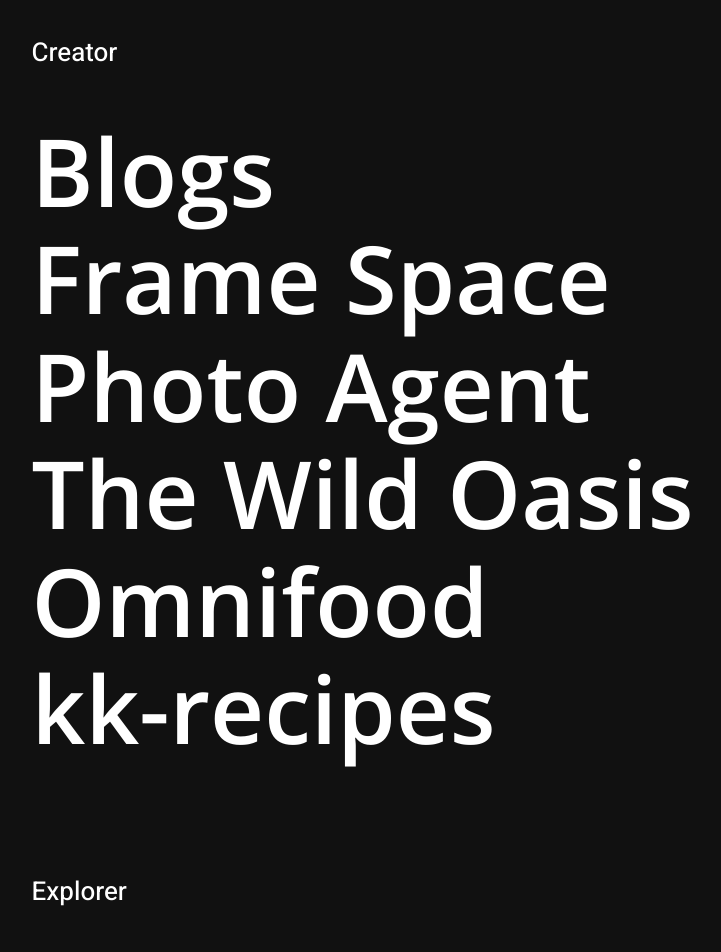
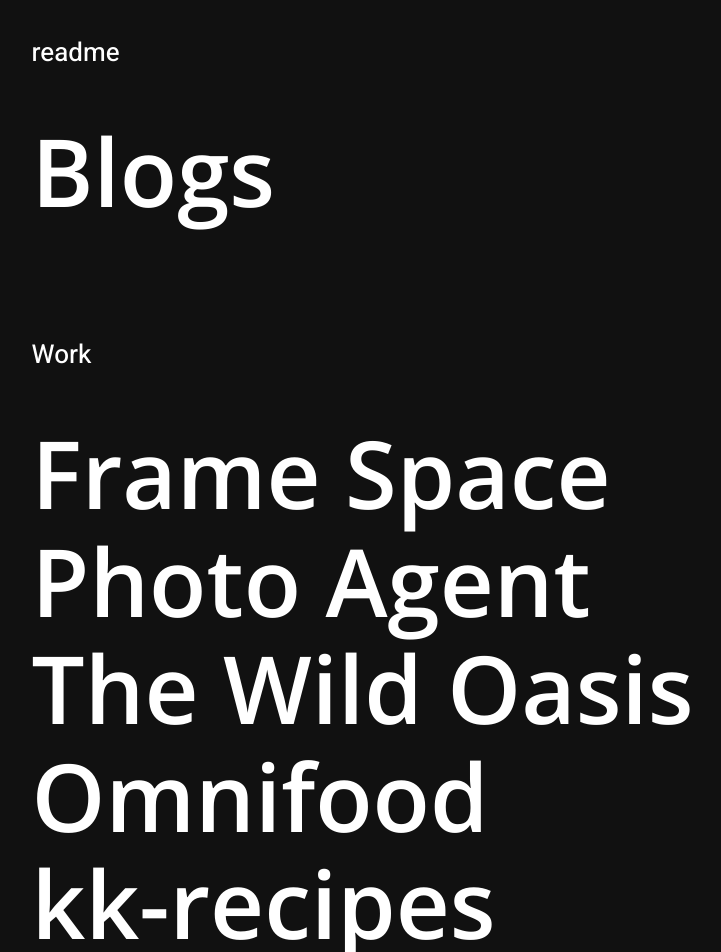
Before and after one commit to soul-kk/myWWW, a Next.js app: page / in a window 1280 px wide. Shown: the part 280-1232 px from the top of the page, without its empty margins (314-1035 px from the left). Built offline with nearby package versions, Linux system fonts and the light colour scheme.

Commit message:
feat: UI结构调整

```diff
--- a/src/components/Header.tsx
+++ b/src/components/Header.tsx
@@ -10,7 +10,7 @@ export default function Header() {
       </div>
 
       <div id="header-right" className="flex items-center justify-between py-[25px] pr-44">
-        <div>Creator<span className="px-1">&amp;</span>explorer</div>
+        <div>Developer<span className="px-1">&amp;</span>learner</div>
         <div id="email" className="hover:text-stone-600 transition-none">
           <Link href={`mailto:${siteData.email}`}>{siteData.email}</Link>
         </div>
--- a/src/components/MainContent.tsx
+++ b/src/components/MainContent.tsx
@@ -1,22 +1,31 @@
 import Link from "next/link";
 import SectionLabel from "@/components/SectionLabel";
-import { creatorItems, explorerItems } from "@/lib/data";
+import { blogItem, workItems, lifeItems } from "@/lib/data";
 import TabLabel from "./TabLabel";
 
 export default function MainContent() {
-  // No padding-left needed — grid placement in col2 already aligns with Creator & explorer
+  // No padding-left needed — grid placement in col2 already aligns with Developer & learner
   return (
     <main className="pt-28 pr-20 pb-50">
-      {/* CREATOR section */}
+
+
+      {/* WORK section */}
       <section className="mb-12">
-        <SectionLabel>Creator</SectionLabel>
+        <SectionLabel>readme</SectionLabel>
+
+        <TabLabel triggerClass="blog-hover">
+          <Link href={blogItem.href}>{blogItem.label}</Link>
+        </TabLabel>
+
+      </section>
+
+      {/* WORK section */}
+      <section className="mb-12">
+        <SectionLabel>Work</SectionLabel>
 
         <div className="flex flex-col gap-1">
-          {creatorItems.map((item) => (
-            <TabLabel
-              key={item.label}
-              triggerClass={item.label === "Blogs" ? "blog-hover" : undefined}
-            >
+          {workItems.map((item) => (
+            <TabLabel key={item.label}>
               <Link href={item.href}>
                 {item.label}
               </Link>
@@ -25,11 +34,11 @@ export default function MainContent() {
         </div>
       </section>
 
-      {/* EXPLORER section */}
+      {/* LIFE section */}
       <section>
-        <SectionLabel>Explorer</SectionLabel>
+        <SectionLabel>Life</SectionLabel>
         <div className=" flex flex-col gap-1">
-          {explorerItems.map((item) => (
+          {lifeItems.map((item) => (
             <TabLabel key={item.label}>
               <Link href={item.href}>
                 {item.label}
--- a/src/lib/data.ts
+++ b/src/lib/data.ts
@@ -10,8 +10,10 @@ export const siteData = {
   copyright: "© 2026",
 };
 
-export const creatorItems = [
-  { label: "Blogs", href: "#" },
+// Blog 单独提取：不归属 work 也不归属 life，排在主内容区最前面
+export const blogItem = { label: "Blogs", href: "#" };
+
+export const workItems = [
   { label: "Frame Space", href: "https://frame-space.vercel.app/" },
   { label: "Photo Agent", href: "#" },
   {
@@ -25,7 +27,7 @@ export const creatorItems = [
   },
 ];
 
-export const explorerItems = [
+export const lifeItems = [
   { label: "Badminton", href: "#" },
   { label: "Cycling", href: "#" },
   { label: "Photography", href: "#" },
```
